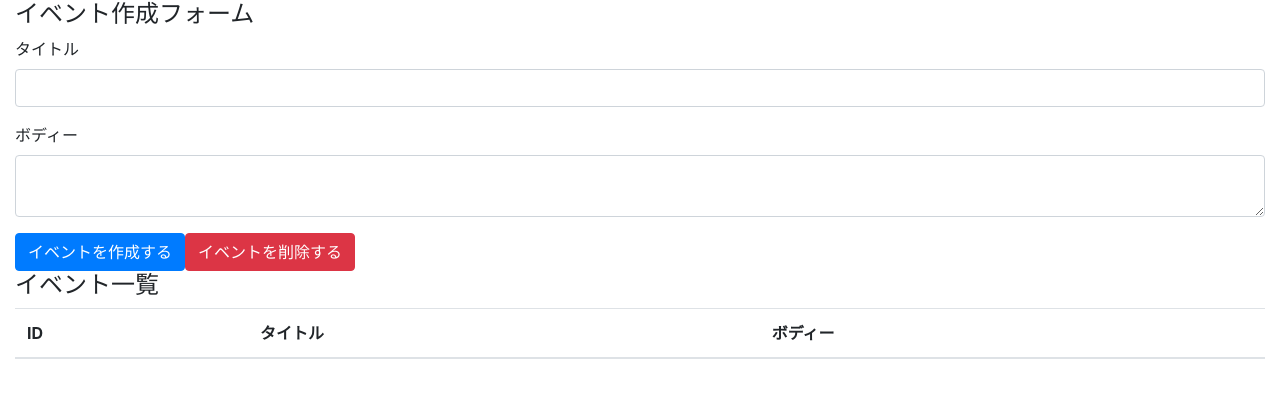
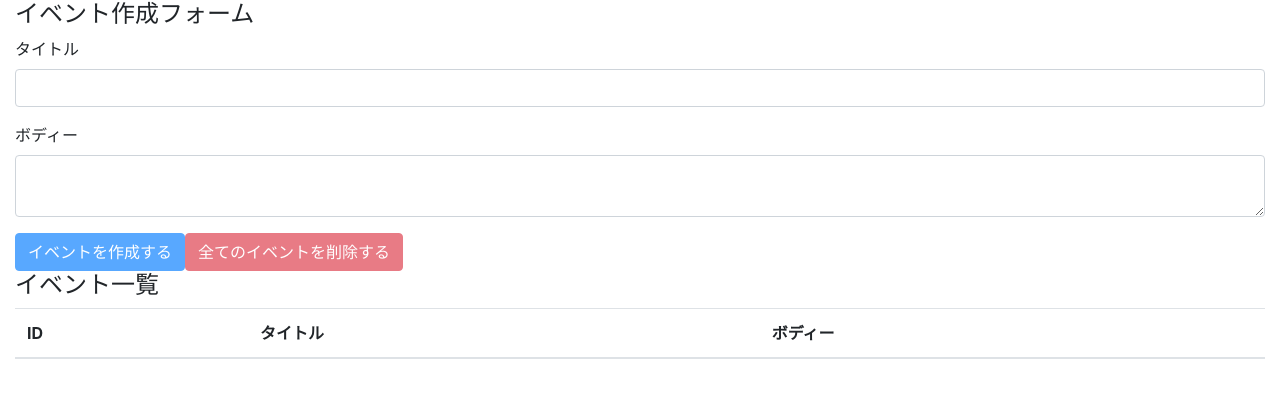
Before and after one commit to ameriken/react-hooks-test, a React (Create React App) app: page / in a window 1280 px wide. Shown: the top 398 px of the page. Built offline with nearby package versions, Linux system fonts and the light colour scheme.

Commit message:
イベント一括削除処理を実装しよう

```diff
--- a/src/components/App.js
+++ b/src/components/App.js
@@ -15,7 +15,16 @@
             title,
             body
         })
+        setTitle('')
+        setBody('')
     }
+    const deleteAllEvent = e => {
+        e.preventDefault()
+        const result = window.confirm('全てのイベントを本当に削除しても良いですか？')
+        if(result) dispatch({type: 'DELETE_ALL_EVENTS'})
+    }
+
+    const unCreatable = title === '' || body === '';
 
     return (
         <div className="container-fluid">
@@ -29,8 +38,8 @@
                     <label htmlFor="formEventBody">ボディー</label>
                     <textarea className="form-control" id="formEventBody" value={body} onChange={e => setBody(e.target.value)} />
                 </div>
-                <button className="btn btn-primary" onClick={addEvent}>イベントを作成する</button>
-                <button className="btn btn-danger">イベントを削除する</button>
+                <button className="btn btn-primary" onClick={addEvent} disabled={unCreatable}>イベントを作成する</button>
+                <button className="btn btn-danger" onClick={deleteAllEvent} disabled={state.length === 0}>全てのイベントを削除する</button>
             </form>
             <h4>イベント一覧</h4>
 
--- a/src/components/Event.js
+++ b/src/components/Event.js
@@ -3,7 +3,8 @@
 const Event = ({event, dispatch}) => {
     const id = event.id
     const handleClickDeleteButton = () => {
-        dispatch({type: 'DELETE_EVENT', id: id})
+        const result = window.confirm(`イベント(id=${id})を本当に削除しても良いですか？`)
+        if(result) dispatch({type: 'DELETE_EVENT', id: id})
     }
 
     return (
--- a/src/reducers/index.js
+++ b/src/reducers/index.js
@@ -7,7 +7,7 @@
             return [...state, {id: id, ...event}]
         case 'DELETE_EVENT':
             return state.filter(event => event.id !== action.id)
-        case 'DELETE_ALL_EVENT':
+        case 'DELETE_ALL_EVENTS':
             return []
         default:
             return state
```
